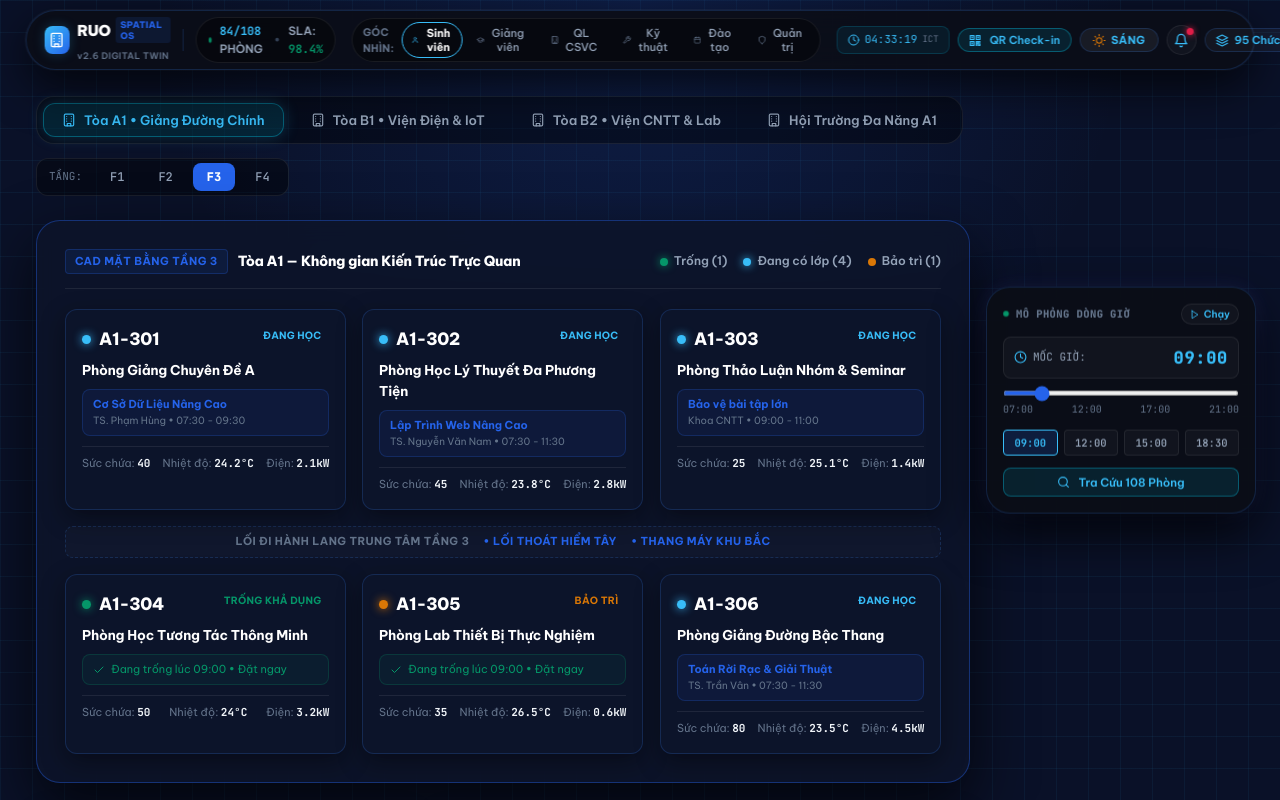
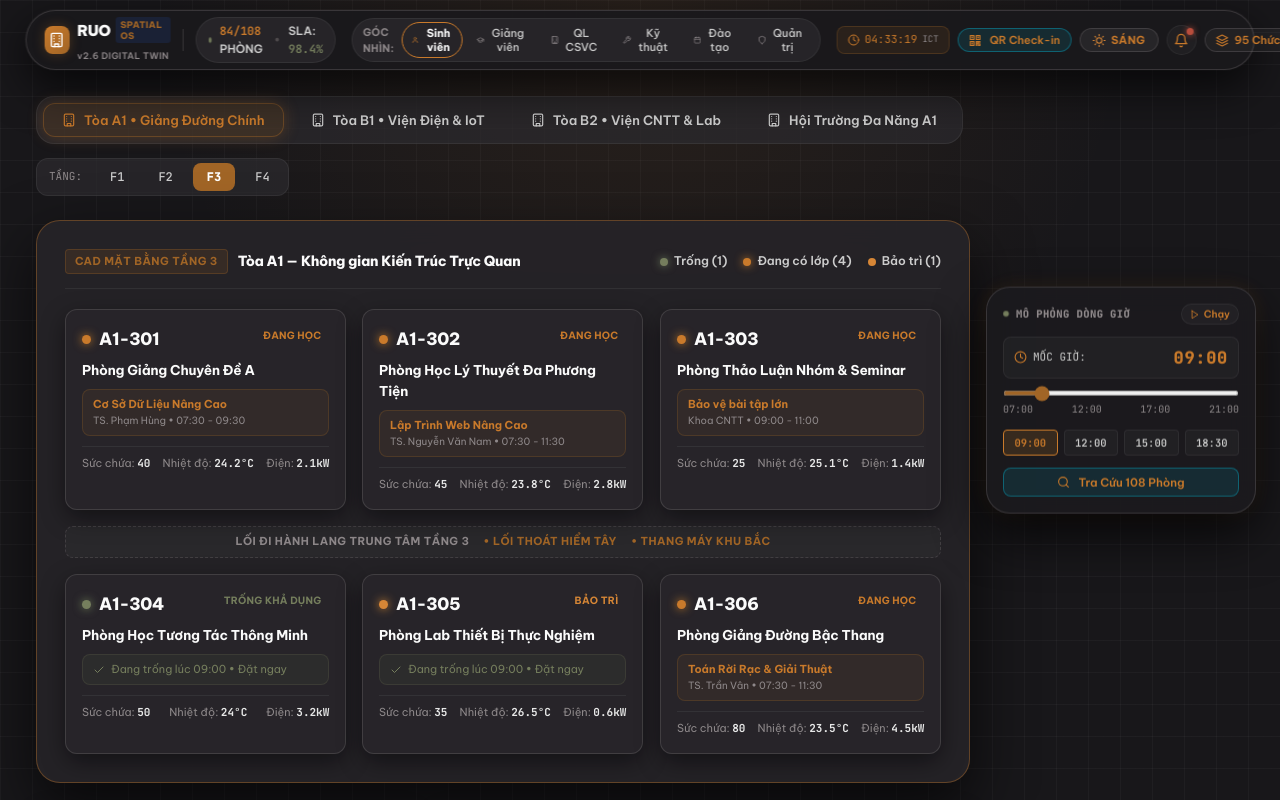
Before and after one commit to Hoang-124/Ruo, a React (Vite) app in the folder client/: page / in a window 1280 px wide. Shown: the top 800 px of the page. Built offline with nearby package versions, Linux system fonts and the light colour scheme.

Commit message:
style: cap nhat tone mau giao dien theo bang mau kien truc tu nhien (Ochre, Moss, Slate, Stone)

```diff
--- a/client/src/components/layout/DynamicIslandDock.jsx
+++ b/client/src/components/layout/DynamicIslandDock.jsx
@@ -212,9 +212,9 @@ export const DynamicIslandDock = ({ onOpenQRDemo, activeTab, onSelectTab }) => {
                 fontSize: '11px',
                 color: 'var(--laser-cyan)',
                 padding: '4px 10px',
-                background: 'rgba(6,182,212,0.08)',
+                background: 'rgba(161, 101, 38, 0.12)',
                 borderRadius: 'var(--radius-sm)',
-                border: '1px solid rgba(6,182,212,0.2)',
+                border: '1px solid rgba(161, 101, 38, 0.28)',
                 display: 'flex',
                 alignItems: 'center',
                 gap: '5px'
@@ -243,8 +243,8 @@ export const DynamicIslandDock = ({ onOpenQRDemo, activeTab, onSelectTab }) => {
               onClick={toggleTheme}
               title={theme === 'dark' ? 'Chuyển sang Giao Diện Sáng (Clean Light Mode)' : 'Chuyển sang Giao Diện Tối (Obsidian Dark Mode)'}
               style={{
-                background: theme === 'light' ? 'rgba(37,99,235,0.08)' : 'rgba(255,255,255,0.06)',
-                borderColor: theme === 'light' ? 'rgba(37,99,235,0.3)' : 'var(--hairline-medium)',
+                background: theme === 'light' ? 'rgba(161, 101, 38, 0.08)' : 'rgba(255, 255, 255, 0.06)',
+                borderColor: theme === 'light' ? 'rgba(161, 101, 38, 0.3)' : 'var(--hairline-medium)',
                 color: theme === 'light' ? 'var(--laser-indigo)' : 'var(--laser-cyan)'
               }}
             >
@@ -351,7 +351,7 @@ export const DynamicIslandDock = ({ onOpenQRDemo, activeTab, onSelectTab }) => {
                 fontSize: '11px',
                 border: '1px solid var(--hairline-medium)',
                 color: theme === 'light' ? 'var(--laser-indigo)' : 'var(--laser-cyan)',
-                background: theme === 'light' ? 'rgba(37,99,235,0.06)' : 'rgba(255,255,255,0.04)',
+                background: theme === 'light' ? 'rgba(161, 101, 38, 0.08)' : 'rgba(255, 255, 255, 0.04)',
                 cursor: 'pointer'
               }}
               title="Mở bảng tra cứu toàn bộ 95 Use Cases và 5 Trụ Cột (Phím tắt ⌘K / Ctrl+K)"
@@ -375,7 +375,7 @@ export const DynamicIslandDock = ({ onOpenQRDemo, activeTab, onSelectTab }) => {
                   alignItems: 'center',
                   gap: '6px',
                   padding: '2px 9px 2px 3px',
-                  background: showUserMenu ? 'rgba(6, 182, 212, 0.15)' : 'rgba(255,255,255,0.04)',
+                  background: showUserMenu ? 'rgba(161, 101, 38, 0.18)' : 'rgba(255, 255, 255, 0.04)',
                   borderRadius: 'var(--radius-full)',
                   border: showUserMenu ? '1px solid var(--laser-cyan)' : '1px solid var(--hairline-soft)',
                   cursor: 'pointer',
@@ -409,7 +409,7 @@ export const DynamicIslandDock = ({ onOpenQRDemo, activeTab, onSelectTab }) => {
                     fontFamily: 'var(--font-mono)',
                     padding: '1px 5px',
                     borderRadius: 'var(--radius-full)',
-                    background: 'rgba(37, 99, 235, 0.2)',
+                    background: 'rgba(161, 101, 38, 0.22)',
                     color: 'var(--laser-cyan)',
                     fontWeight: 800
                   }}
@@ -441,7 +441,7 @@ export const DynamicIslandDock = ({ onOpenQRDemo, activeTab, onSelectTab }) => {
                       <div style={{ fontWeight: 800, fontSize: '14px', color: 'var(--ink-pure)' }}>
                         {currentUser.name}
                       </div>
-                      <span style={{ fontSize: '9.5px', fontFamily: 'var(--font-mono)', color: 'var(--laser-cyan)', background: 'rgba(6, 182, 212, 0.1)', padding: '2px 6px', borderRadius: '4px', border: '1px solid rgba(6, 182, 212, 0.25)', fontWeight: 700 }}>
+                      <span style={{ fontSize: '9.5px', fontFamily: 'var(--font-mono)', color: 'var(--laser-cyan)', background: 'rgba(161, 101, 38, 0.14)', padding: '2px 6px', borderRadius: '4px', border: '1px solid rgba(161, 101, 38, 0.3)', fontWeight: 700 }}>
                         {currentUser.code}
                       </span>
                     </div>
@@ -491,7 +491,7 @@ export const DynamicIslandDock = ({ onOpenQRDemo, activeTab, onSelectTab }) => {
                             padding: '8px 10px',
                             borderRadius: 'var(--radius-md)',
                             background: isActive
-                              ? (theme === 'light' ? 'rgba(37, 99, 235, 0.1)' : 'rgba(6, 182, 212, 0.14)')
+                              ? (theme === 'light' ? 'rgba(161, 101, 38, 0.12)' : 'rgba(161, 101, 38, 0.18)')
                               : (theme === 'light' ? 'rgba(0, 0, 0, 0.03)' : 'rgba(255, 255, 255, 0.03)'),
                             border: isActive
                               ? '1px solid var(--laser-cyan)'
--- a/client/src/index.css
+++ b/client/src/index.css
@@ -1,43 +1,52 @@
 /* ==========================================================================
-   RUO DESIGN SYSTEM — ACADEMIC OXFORD NAVY & BLUEPRINT COBALT
-   University Facilities & Architectural Infrastructure Intelligence
+   RUO DESIGN SYSTEM — EARTHY ARCHITECTURAL & MINERAL STONE
+   Inspired by Organic Architectural Palette:
+   1. Slate Charcoal Pewter (#746E70)
+   2. Warm Ochre Amber & Terracotta (#A16526)
+   3. Deep Forest Moss & Olive Sage (#5E6249)
+   4. Soft Mineral Stone Chalk (#CDCDCD)
    Strict Native SVG Only • Asymmetric Architecture • Zero Generic Slop
    ========================================================================== */
 
 :root {
-  /* Canvas & Academic Architectural Surfaces (Oxford Navy & Slate) */
-  --canvas-base: #0A1128;
-  --canvas-subtle: #0F1A38;
-  --surface-panel: #132247;
-  --surface-panel-hover: #1A2D5C;
-  --surface-card: rgba(19, 34, 71, 0.8);
-  --surface-glass: rgba(15, 26, 56, 0.85);
-  --surface-elevated: #1E3266;
+  /* Canvas & Academic Architectural Surfaces (Slate Charcoal & Warm Mineral Stone) */
+  --canvas-base: #18171A;
+  --canvas-subtle: #201F22;
+  --surface-panel: #262428;
+  --surface-panel-hover: #2F2D32;
+  --surface-card: rgba(38, 36, 40, 0.88);
+  --surface-glass: rgba(30, 29, 32, 0.90);
+  --surface-elevated: #333136;
 
-  /* Architectural & Academic Accents */
-  --laser-cyan: #38BDF8;
-  --laser-cyan-glow: rgba(56, 189, 248, 0.22);
-  --laser-indigo: #2563EB;
-  --laser-indigo-glow: rgba(37, 99, 235, 0.28);
-  --laser-violet: #6366F1;
-  --laser-emerald: #059669;
-  --laser-emerald-glow: rgba(5, 150, 105, 0.25);
-  --laser-amber: #D97706;
-  --laser-amber-glow: rgba(217, 119, 6, 0.25);
-  --laser-crimson: #E11D48;
-  --laser-crimson-glow: rgba(225, 29, 72, 0.25);
+  /* Architectural Earthy Accents (From Image 2 Color Swatch) */
+  /* Color 2: Warm Ochre Amber & Terracotta (#A16526) */
+  --laser-cyan: #C97A2B;
+  --laser-cyan-glow: rgba(201, 122, 43, 0.28);
+  --laser-indigo: #A16526;
+  --laser-indigo-glow: rgba(161, 101, 38, 0.32);
+  --laser-amber: #D68636;
+  --laser-amber-glow: rgba(214, 134, 54, 0.25);
 
-  /* Hairlines & Dividers */
-  --hairline-soft: rgba(255, 255, 255, 0.08);
-  --hairline-medium: rgba(59, 130, 246, 0.2);
-  --hairline-glow: rgba(37, 99, 235, 0.4);
+  /* Color 3: Forest Moss & Earthy Olive Sage (#5E6249) */
+  --laser-emerald: #757E5D;
+  --laser-emerald-glow: rgba(117, 126, 93, 0.28);
 
-  /* Typography / Inks */
-  --ink-pure: #FFFFFF;
-  --ink-primary: #F1F5F9;
-  --ink-secondary: #94A3B8;
-  --ink-muted: #64748B;
-  --ink-faint: #334155;
+  /* Color 1: Slate Pewter (#746E70) & Terracotta Rust */
+  --laser-violet: #8C8487;
+  --laser-crimson: #B84D3C;
+  --laser-crimson-glow: rgba(184, 77, 60, 0.25);
+
+  /* Hairlines & Dividers (Color 4 #CDCDCD & Color 1 #746E70) */
+  --hairline-soft: rgba(205, 205, 205, 0.08);
+  --hairline-medium: rgba(116, 110, 112, 0.35);
+  --hairline-glow: rgba(201, 122, 43, 0.38);
+
+  /* Typography / Inks (Color 4 #CDCDCD & Crisp Off-White) */
+  --ink-pure: #FBFBFB;
+  --ink-primary: #E8E8E8;
+  --ink-secondary: #CDCDCD;
+  --ink-muted: #8E888A;
+  --ink-faint: #4E4A4C;
 
   /* 100% Unified Vietnamese Typography (Be Vietnam Pro Master Family) */
   --font-sans: 'Be Vietnam Pro', -apple-system, BlinkMacSystemFont, 'Segoe UI', Roboto, Helvetica, Arial, sans-serif;
@@ -58,67 +67,67 @@
   --transition-spring: 360ms cubic-bezier(0.34, 1.56, 0.64, 1);
 
   /* Spatial Digital Twin CAD Tokens (Dark Mode) */
-  --spatial-card-bg: rgba(13, 20, 42, 0.85);
+  --spatial-card-bg: rgba(38, 36, 40, 0.90);
   --spatial-card-border: var(--hairline-glow);
-  --spatial-card-shadow: 0 24px 60px rgba(0, 0, 0, 0.7);
-  --spatial-strip-bg: rgba(6, 10, 22, 0.85);
-  --spatial-bar-bg: rgba(0, 0, 0, 0.4);
-  --spatial-node-bg: rgba(14, 22, 45, 0.75);
+  --spatial-card-shadow: 0 24px 60px rgba(0, 0, 0, 0.65);
+  --spatial-strip-bg: rgba(26, 25, 27, 0.95);
+  --spatial-bar-bg: rgba(45, 43, 47, 0.70);
+  --spatial-node-bg: rgba(40, 38, 43, 0.85);
   --spatial-node-border: var(--hairline-medium);
-  --spatial-node-shadow: 0 8px 24px rgba(0, 0, 0, 0.4);
-  --spatial-node-hover-shadow: 0 12px 30px rgba(0, 0, 0, 0.6), 0 0 20px rgba(56, 189, 248, 0.2);
-  --spatial-corridor-bg: rgba(255, 255, 255, 0.02);
-  --spatial-dock-bg: rgba(11, 14, 23, 0.95);
-  --spatial-dock-shadow: 0 20px 50px rgba(0, 0, 0, 0.8), 0 0 20px rgba(99, 102, 241, 0.15);
-  --spatial-drawer-bg: rgba(11, 14, 23, 0.98);
+  --spatial-node-shadow: 0 8px 24px rgba(0, 0, 0, 0.45);
+  --spatial-node-hover-shadow: 0 12px 30px rgba(0, 0, 0, 0.6), 0 0 20px rgba(201, 122, 43, 0.22);
+  --spatial-corridor-bg: rgba(205, 205, 205, 0.03);
+  --spatial-dock-bg: rgba(28, 27, 30, 0.96);
+  --spatial-dock-shadow: 0 20px 50px rgba(0, 0, 0, 0.75), 0 0 20px rgba(161, 101, 38, 0.18);
+  --spatial-drawer-bg: rgba(26, 25, 28, 0.98);
   --spatial-drawer-shadow: -20px 0 60px rgba(0, 0, 0, 0.8);
-  --spatial-tile-bg: rgba(255, 255, 255, 0.03);
-  --spatial-gauge-track: rgba(255, 255, 255, 0.06);
+  --spatial-tile-bg: rgba(205, 205, 205, 0.04);
+  --spatial-gauge-track: rgba(205, 205, 205, 0.08);
 }
 
-/* Light Mode Adaptation (Prestigious University Architectural Drafting Studio) */
+/* Light Mode Adaptation (Natural Stone & Warm Architectural Sandstone) */
 [data-theme="light"] {
-  --canvas-base: #F8FAFC;
-  --canvas-subtle: #F1F5F9;
+  --canvas-base: #F5F4F2;
+  --canvas-subtle: #EBE9E5;
   --surface-panel: #FFFFFF;
-  --surface-panel-hover: #F8FAFC;
-  --surface-card: rgba(255, 255, 255, 0.95);
-  --surface-glass: rgba(255, 255, 255, 0.88);
+  --surface-panel-hover: #F8F7F5;
+  --surface-card: rgba(255, 255, 255, 0.96);
+  --surface-glass: rgba(255, 255, 255, 0.92);
   --surface-elevated: #FFFFFF;
 
-  --hairline-soft: rgba(15, 23, 42, 0.08);
-  --hairline-medium: rgba(37, 99, 235, 0.16);
-  --hairline-glow: rgba(37, 99, 235, 0.35);
+  --hairline-soft: rgba(116, 110, 112, 0.12);
+  --hairline-medium: rgba(161, 101, 38, 0.22);
+  --hairline-glow: rgba(161, 101, 38, 0.35);
 
-  --ink-pure: #0A1128;
-  --ink-primary: #0F172A;
-  --ink-secondary: #334155;
-  --ink-muted: #64748B;
-  --ink-faint: #CBD5E1;
+  --ink-pure: #1C1B1E;
+  --ink-primary: #2C2B2E;
+  --ink-secondary: #5C585A;
+  --ink-muted: #746E70;
+  --ink-faint: #B5B2B4;
 
-  --laser-indigo: #1D4ED8;
-  --laser-cyan: #0284C7;
-  --laser-emerald: #047857;
-  --laser-amber: #B45309;
-  --laser-crimson: #BE123C;
+  --laser-indigo: #995B1E;
+  --laser-cyan: #A16526;
+  --laser-emerald: #5E6249;
+  --laser-amber: #B86B25;
+  --laser-crimson: #A34332;
 
   /* Spatial Digital Twin Architectural Drafting Studio Tokens */
   --spatial-card-bg: #FFFFFF;
-  --spatial-card-border: rgba(37, 99, 235, 0.2);
-  --spatial-card-shadow: 0 16px 40px rgba(15, 23, 42, 0.06);
-  --spatial-strip-bg: rgba(255, 255, 255, 0.92);
-  --spatial-bar-bg: rgba(15, 23, 42, 0.04);
+  --spatial-card-border: rgba(161, 101, 38, 0.22);
+  --spatial-card-shadow: 0 16px 40px rgba(28, 27, 30, 0.06);
+  --spatial-strip-bg: rgba(255, 255, 255, 0.94);
+  --spatial-bar-bg: rgba(116, 110, 112, 0.06);
   --spatial-node-bg: #FFFFFF;
-  --spatial-node-border: rgba(15, 23, 42, 0.1);
-  --spatial-node-shadow: 0 4px 14px rgba(15, 23, 42, 0.05);
-  --spatial-node-hover-shadow: 0 10px 25px rgba(37, 99, 235, 0.12);
-  --spatial-corridor-bg: rgba(15, 23, 42, 0.03);
+  --spatial-node-border: rgba(116, 110, 112, 0.15);
+  --spatial-node-shadow: 0 4px 14px rgba(28, 27, 30, 0.05);
+  --spatial-node-hover-shadow: 0 10px 25px rgba(161, 101, 38, 0.15);
+  --spatial-corridor-bg: rgba(116, 110, 112, 0.04);
   --spatial-dock-bg: rgba(255, 255, 255, 0.96);
-  --spatial-dock-shadow: 0 16px 45px rgba(15, 23, 42, 0.12);
+  --spatial-dock-shadow: 0 16px 45px rgba(28, 27, 30, 0.12);
   --spatial-drawer-bg: rgba(255, 255, 255, 0.98);
-  --spatial-drawer-shadow: -20px 0 60px rgba(15, 23, 42, 0.12);
-  --spatial-tile-bg: rgba(15, 23, 42, 0.03);
-  --spatial-gauge-track: rgba(15, 23, 42, 0.08);
+  --spatial-drawer-shadow: -20px 0 60px rgba(28, 27, 30, 0.12);
+  --spatial-tile-bg: rgba(116, 110, 112, 0.04);
+  --spatial-gauge-track: rgba(116, 110, 112, 0.10);
 }
 
 /* Reset & Global Base */
@@ -139,17 +148,17 @@ html, body {
   -moz-osx-font-smoothing: grayscale;
   text-rendering: optimizeLegibility;
   background-image:
-    radial-gradient(circle at 15% 10%, rgba(99, 102, 241, 0.08) 0%, transparent 40%),
-    radial-gradient(circle at 85% 80%, rgba(6, 182, 212, 0.06) 0%, transparent 40%),
-    linear-gradient(to bottom, transparent, rgba(6, 8, 14, 0.8));
+    radial-gradient(circle at 15% 10%, rgba(161, 101, 38, 0.08) 0%, transparent 40%),
+    radial-gradient(circle at 85% 80%, rgba(94, 98, 73, 0.06) 0%, transparent 40%),
+    linear-gradient(to bottom, transparent, rgba(24, 23, 26, 0.85));
   background-attachment: fixed;
 }
 
 [data-theme="light"] body {
   background-image:
-    radial-gradient(circle at 15% 10%, rgba(37, 99, 235, 0.05) 0%, transparent 40%),
-    radial-gradient(circle at 85% 80%, rgba(2, 132, 199, 0.04) 0%, transparent 40%),
-    linear-gradient(to bottom, #F8FAFC 0%, #EDF2F7 100%);
+    radial-gradient(circle at 15% 10%, rgba(161, 101, 38, 0.04) 0%, transparent 40%),
+    radial-gradient(circle at 85% 80%, rgba(94, 98, 73, 0.03) 0%, transparent 40%),
+    linear-gradient(to bottom, #F5F4F2 0%, #EBE9E5 100%);
 }
 
 /* Universal Form & Button Typography Inheritance */
@@ -991,8 +1000,8 @@ code, pre, .font-mono {
 .blueprint-canvas-bg {
   background-size: 32px 32px;
   background-image:
-    linear-gradient(to right, rgba(56, 189, 248, 0.06) 1px, transparent 1px),
-    linear-gradient(to bottom, rgba(56, 189, 248, 0.06) 1px, transparent 1px);
+    linear-gradient(to right, rgba(205, 205, 205, 0.04) 1px, transparent 1px),
+    linear-gradient(to bottom, rgba(205, 205, 205, 0.04) 1px, transparent 1px);
   position: relative;
 }
 
@@ -1003,18 +1012,18 @@ code, pre, .font-mono {
   left: 0;
   right: 0;
   height: 280px;
-  background: radial-gradient(circle at 50% 0%, rgba(37, 99, 235, 0.16) 0%, transparent 70%);
+  background: radial-gradient(circle at 50% 0%, rgba(161, 101, 38, 0.12) 0%, transparent 70%);
   pointer-events: none;
 }
 
 [data-theme="light"] .blueprint-canvas-bg {
   background-image:
-    linear-gradient(to right, rgba(37, 99, 235, 0.05) 1px, transparent 1px),
-    linear-gradient(to bottom, rgba(37, 99, 235, 0.05) 1px, transparent 1px);
+    linear-gradient(to right, rgba(161, 101, 38, 0.05) 1px, transparent 1px),
+    linear-gradient(to bottom, rgba(161, 101, 38, 0.05) 1px, transparent 1px);
 }
 
 [data-theme="light"] .blueprint-canvas-bg::before {
-  background: radial-gradient(circle at 50% 0%, rgba(37, 99, 235, 0.08) 0%, transparent 70%);
+  background: radial-gradient(circle at 50% 0%, rgba(161, 101, 38, 0.07) 0%, transparent 70%);
 }
 
 /* Dynamic Island Floating Header Dock */
@@ -1026,19 +1035,19 @@ code, pre, .font-mono {
   z-index: 100;
   display: flex;
   flex-direction: column;
-  background: rgba(11, 14, 23, 0.92);
+  background: rgba(26, 25, 28, 0.94);
   backdrop-filter: blur(16px);
   border: 1px solid var(--hairline-medium);
   border-radius: var(--radius-full);
   padding: 6px 18px;
-  box-shadow: 0 16px 45px rgba(0, 0, 0, 0.7), 0 0 0 1px rgba(255, 255, 255, 0.05);
+  box-shadow: 0 16px 45px rgba(0, 0, 0, 0.7), 0 0 0 1px rgba(205, 205, 205, 0.05);
   transition: background-color 150ms ease, border-color 150ms ease, box-shadow 150ms ease;
   width: min(1560px, 96vw);
 }
 
 .dynamic-island-header:hover {
   border-color: var(--hairline-glow);
-  box-shadow: 0 20px 50px rgba(0, 0, 0, 0.75), 0 0 24px rgba(6, 182, 212, 0.15);
+  box-shadow: 0 20px 50px rgba(0, 0, 0, 0.75), 0 0 24px var(--laser-cyan-glow);
 }
 
 .dynamic-island-top {
@@ -1086,9 +1095,9 @@ code, pre, .font-mono {
 
 .island-nav-tab.active {
   color: #FFFFFF;
-  background: rgba(6, 182, 212, 0.18);
+  background: rgba(161, 101, 38, 0.22);
   border-color: var(--laser-cyan);
-  box-shadow: 0 0 14px rgba(6, 182, 212, 0.25);
+  box-shadow: 0 0 14px var(--laser-cyan-glow);
   font-weight: 700;
 }
 
@@ -1167,8 +1176,8 @@ code, pre, .font-mono {
 }
 
 .building-switch-btn.active {
-  background: rgba(6, 182, 212, 0.15);
-  border-color: rgba(6, 182, 212, 0.4);
+  background: rgba(161, 101, 38, 0.18);
+  border-color: rgba(161, 101, 38, 0.45);
   color: var(--laser-cyan);
   box-shadow: 0 0 16px var(--laser-cyan-glow);
 }
@@ -1220,8 +1229,8 @@ code, pre, .font-mono {
 
 .spatial-room-node.selected {
   border-color: var(--laser-indigo);
-  box-shadow: 0 0 24px rgba(37, 99, 235, 0.25);
-  background: rgba(37, 99, 235, 0.06);
+  box-shadow: 0 0 24px var(--laser-indigo-glow);
+  background: rgba(161, 101, 38, 0.10);
 }
 
 /* Central Hallway Walkway Visual Marker */
@@ -1336,7 +1345,7 @@ code, pre, .font-mono {
 }
 
 .time-preset-btn.active {
-  background: rgba(37, 99, 235, 0.18);
+  background: rgba(161, 101, 38, 0.22);
   color: var(--laser-cyan);
   border-color: var(--laser-cyan);
   font-weight: 700;
--- a/client/src/pages/dashboard/Dashboard.jsx
+++ b/client/src/pages/dashboard/Dashboard.jsx
@@ -288,9 +288,9 @@ export const Dashboard = ({ onNavigateTab, onOpenBookingModal }) => {
                   letterSpacing: '0.04em',
                   padding: '3px 9px',
                   borderRadius: '4px',
-                  background: 'rgba(37,99,235,0.1)',
+                  background: 'rgba(161, 101, 38, 0.14)',
                   color: 'var(--laser-indigo)',
-                  border: '1px solid rgba(37,99,235,0.25)'
+                  border: '1px solid rgba(161, 101, 38, 0.30)'
                 }}
               >
                 CAD MẶT BẰNG TẦNG {selectedFloor}
@@ -371,15 +371,15 @@ export const Dashboard = ({ onNavigateTab, onOpenBookingModal }) => {
                     {sim.status === 'occupied' && sim.slot ? (
                       <div
                         style={{
-                          background: 'rgba(37,99,235,0.08)',
-                          border: '1px solid rgba(37,99,235,0.22)',
+                          background: 'rgba(161, 101, 38, 0.10)',
+                          border: '1px solid rgba(161, 101, 38, 0.25)',
                           borderRadius: 'var(--radius-sm)',
                           padding: '6px 10px',
                           fontSize: '11px',
                           marginBottom: '10px'
                         }}
                       >
-                        <div style={{ color: 'var(--laser-indigo)', fontWeight: 700 }}>
+                        <div style={{ color: 'var(--laser-cyan)', fontWeight: 700 }}>
                           {sim.slot.title}
                         </div>
                         <div style={{ color: 'var(--ink-muted)', fontSize: '10px' }}>
@@ -389,8 +389,8 @@ export const Dashboard = ({ onNavigateTab, onOpenBookingModal }) => {
                     ) : (
                       <div
                         style={{
-                          background: 'rgba(5,150,105,0.08)',
-                          border: '1px solid rgba(5,150,105,0.22)',
+                          background: 'rgba(94, 98, 73, 0.12)',
+                          border: '1px solid rgba(94, 98, 73, 0.30)',
                           borderRadius: 'var(--radius-sm)',
                           padding: '6px 10px',
                           fontSize: '11px',
@@ -486,15 +486,15 @@ export const Dashboard = ({ onNavigateTab, onOpenBookingModal }) => {
                     {sim.status === 'occupied' && sim.slot ? (
                       <div
                         style={{
-                          background: 'rgba(37,99,235,0.08)',
-                          border: '1px solid rgba(37,99,235,0.22)',
+                          background: 'rgba(161, 101, 38, 0.10)',
+                          border: '1px solid rgba(161, 101, 38, 0.25)',
                           borderRadius: 'var(--radius-sm)',
                           padding: '6px 10px',
                           fontSize: '11px',
                           marginBottom: '10px'
                         }}
                       >
-                        <div style={{ color: 'var(--laser-indigo)', fontWeight: 700 }}>
+                        <div style={{ color: 'var(--laser-cyan)', fontWeight: 700 }}>
                           {sim.slot.title}
                         </div>
                         <div style={{ color: 'var(--ink-muted)', fontSize: '10px' }}>
@@ -504,8 +504,8 @@ export const Dashboard = ({ onNavigateTab, onOpenBookingModal }) => {
                     ) : (
                       <div
                         style={{
-                          background: 'rgba(5,150,105,0.08)',
-                          border: '1px solid rgba(5,150,105,0.22)',
+                          background: 'rgba(94, 98, 73, 0.12)',
+                          border: '1px solid rgba(94, 98, 73, 0.30)',
                           borderRadius: 'var(--radius-sm)',
                           padding: '6px 10px',
                           fontSize: '11px',
@@ -710,7 +710,7 @@ export const Dashboard = ({ onNavigateTab, onOpenBookingModal }) => {
                     fontFamily: 'var(--font-mono)',
                     fontSize: '11px',
                     color: 'var(--laser-cyan)',
-                    background: 'rgba(6,182,212,0.15)',
+                    background: 'rgba(161, 101, 38, 0.16)',
                     padding: '2px 8px',
                     borderRadius: '4px'
                   }}
```
